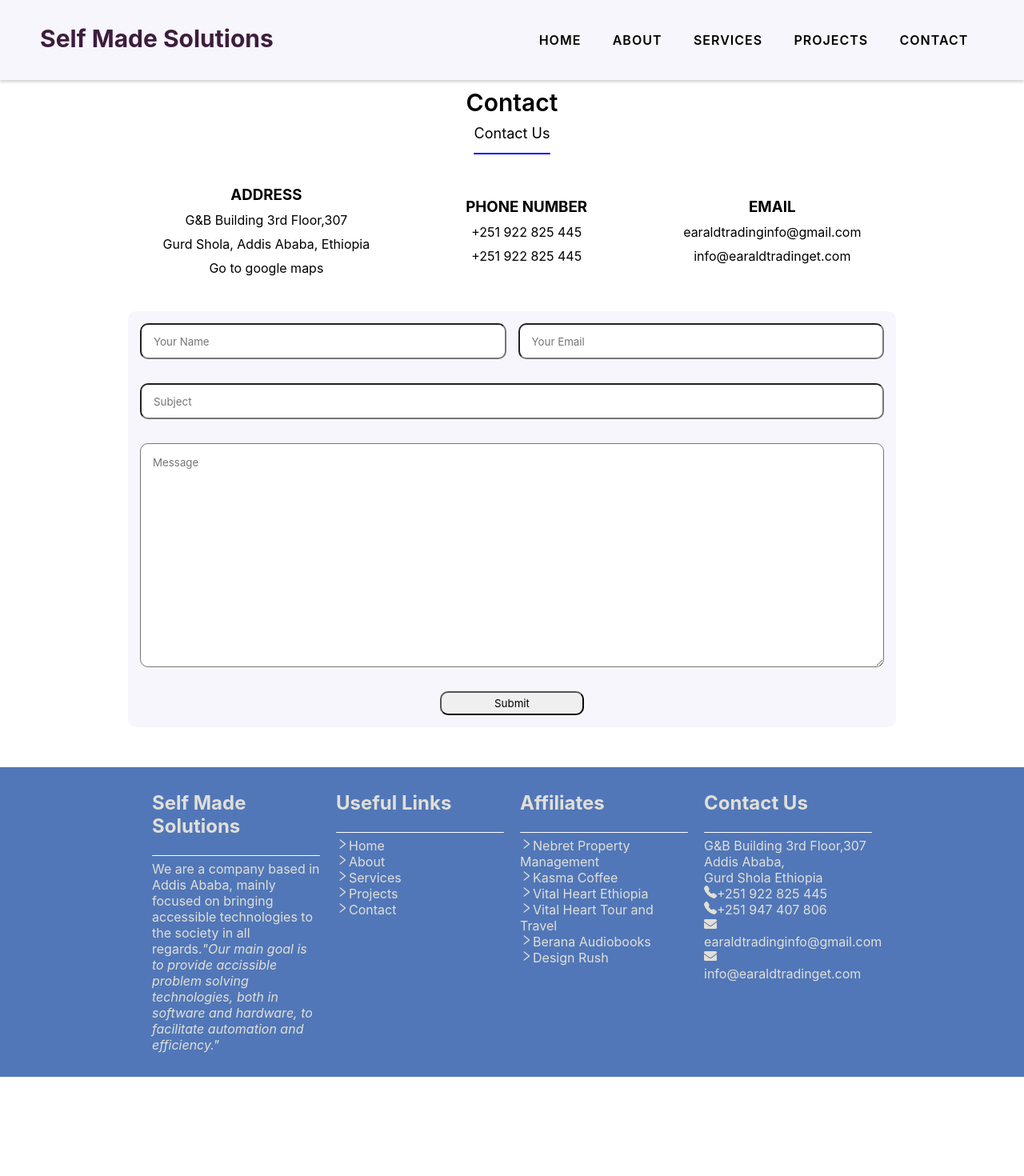
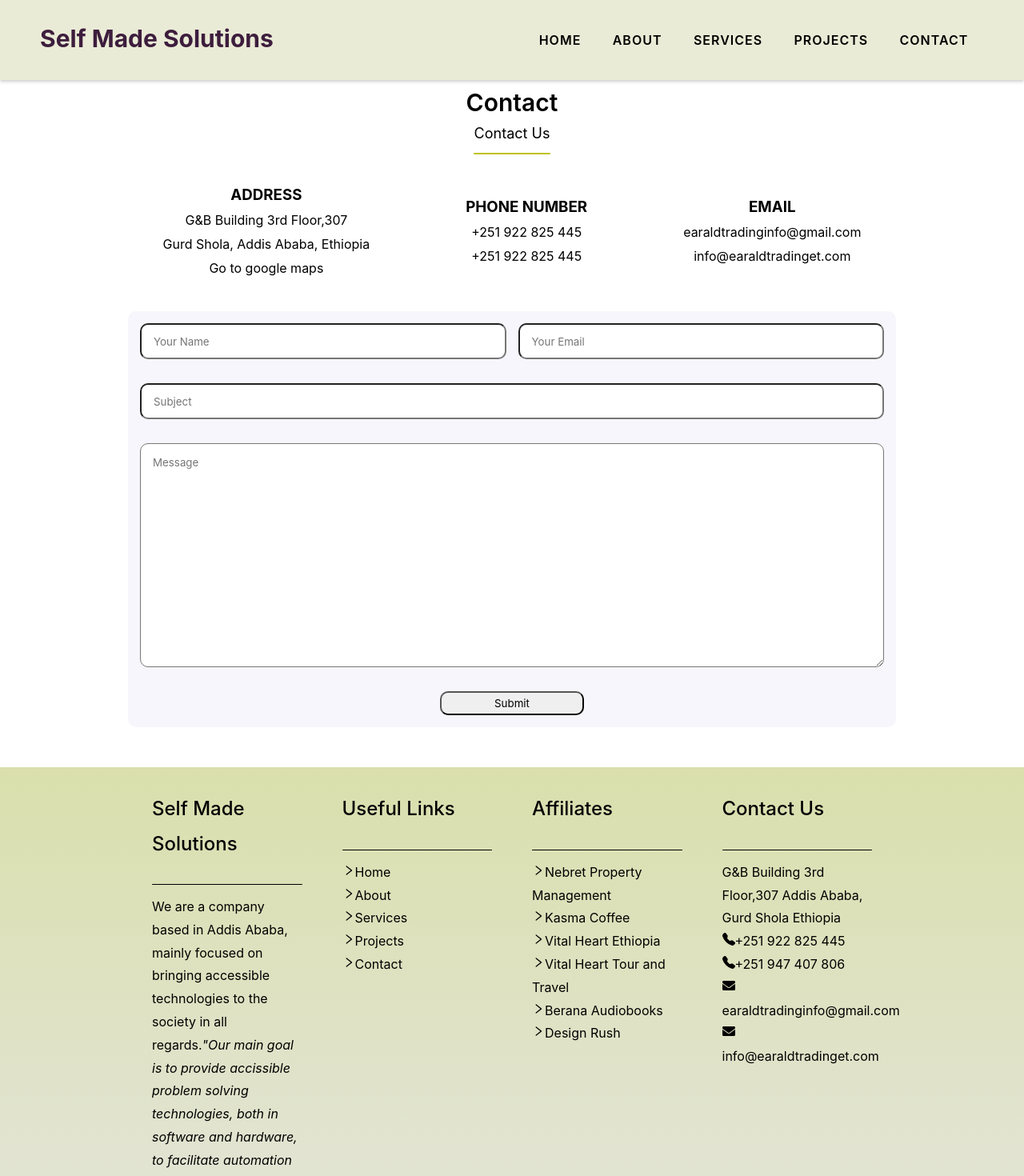
Before and after one commit to 123nol/self_made_solutions, a React (Create React App) app: page /contact in a window 1280 px wide. Shown: the top 1470 px of the page at 80% size. Before the commit the page ends 1346 px from the top, so only its background shows below. Built offline with nearby package versions, Linux system fonts and the light colour scheme.

Commit message:
color_to_footer_changed

```diff
--- a/src/index.css
+++ b/src/index.css
@@ -18,7 +18,7 @@
   height: 7vh;
   height: 6vh;
   box-shadow: 0 2px 4px 0 rgba(0, 0, 0, 0.2);
-  background-color: rgba(198, 192, 233, 0.151);
+  background-color: #bdbe7d50;
   transition: all 0.5s ease-in-out;
   z-index: 100;
 }
@@ -42,7 +42,7 @@
   font-weight: 600;
 
   padding: 15px;
-  border-bottom: 0px solid rgb(145, 186, 214);
+  border-bottom: 0px solid #c3c473;
 }
 
 #nav {
@@ -65,7 +65,7 @@
     flex-direction: column;
     left: 0;
     top: 7vh;
-    background-color: white;
+    background-color: #bdbe7d50;
     transform: translateY(-200%);
     transition: 0.5s ease-in-out;
     text-align: center;
@@ -133,7 +133,7 @@
   transition: 0.2s ease-in-out;
 }
 .home a:hover {
-  color: #91a6ff;
+  color: #bfc20f;
 }
 .home .faPlay span {
   position: absolute;
@@ -174,11 +174,10 @@
 .linkHeader::after {
   content: "";
   display: inline-block;
-  background-color: blue;
-  height: 2px;
+  background-color: #bfc20f !important;
+  height: 10px;
   width: 10%;
   margin: auto;
-  border-radius: 10px;
 }
 .linkHeader h1 {
   font-size: 30px;
@@ -207,22 +206,27 @@
   width: 20%;
   margin: 20px 0px;
 
-  background-color: blue;
+  background-color: #bfc20f;
 }
 .serviceSection {
   padding: 20px;
   border-radius: 10px;
   position: relative;
-  box-shadow: 0 4px 8px 0px rgba(0, 0, 0, 0.2), 0 6px 20px 0 rgba(0, 0, 0, 0.19);
+  box-shadow: 0px 5px 8px 0px rgba(0, 0, 0, 0.2),
+    0 6px 20px 0 rgba(0, 0, 0, 0.19);
 }
 .serviceSection .button {
-  cursor: pointer;
   text-align: center;
 }
 .serviceSection .button button {
   padding: 10px;
   border-radius: 10px;
-  border-color: #5177b8;
+  border: none;
+  box-shadow: 0px 5px 8px 0px rgba(0, 0, 0, 0.2),
+    0 6px 20px 0 rgba(0, 0, 0, 0.19);
+}
+.serviceSection .button button:hover {
+  cursor: pointer;
 }
 .serviceType {
   display: flex;
@@ -250,26 +254,30 @@
 
 .footer {
   width: 100%;
-  background-color: #5177b8;
+  /* background-color: #b8c26160; */
+  background-image: linear-gradient(#b8c26185, #c3c7a978);
 }
 .footerDetails {
   display: flex;
+  gap: 30px;
   flex-wrap: wrap;
   width: 75%;
   margin: auto;
   text-align: left;
   padding: 20px;
-  color: rgb(225, 223, 215);
+  color: black;
 }
 .footerInfo {
   margin: 10px;
   flex: 1;
   width: 18.75%;
+  line-height: 1.8;
 }
 
 .footerInfo h1 {
   font-size: 24px;
   text-align: left;
+  font-weight: 500;
 }
 .footerInfo li {
   list-style-type: none;
@@ -277,7 +285,7 @@
 .footerInfo h1::after {
   content: "";
   display: inline-block;
-  background-color: white;
+  background-color: black;
   height: 1px;
   width: 100%;
   align-items: center;
```
